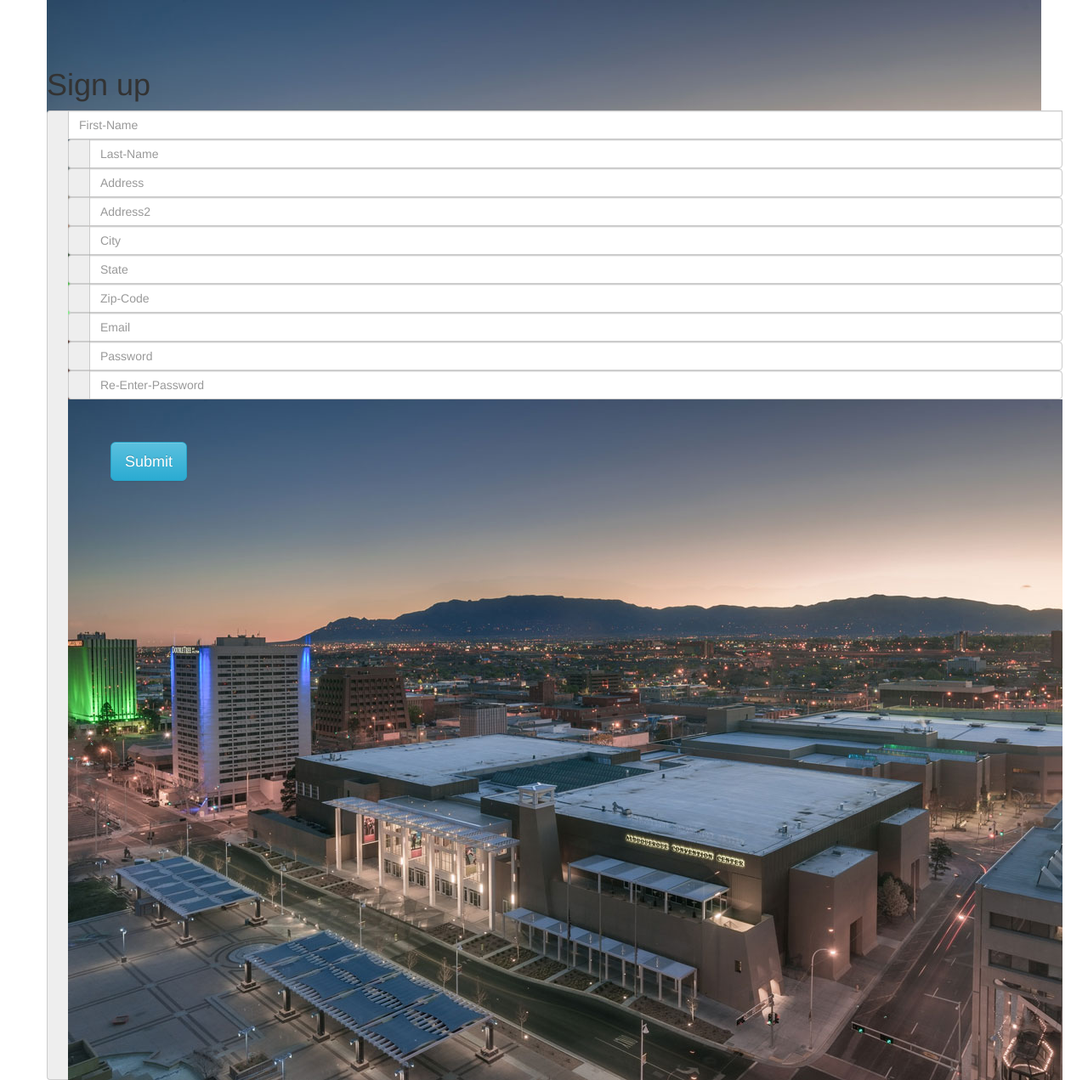
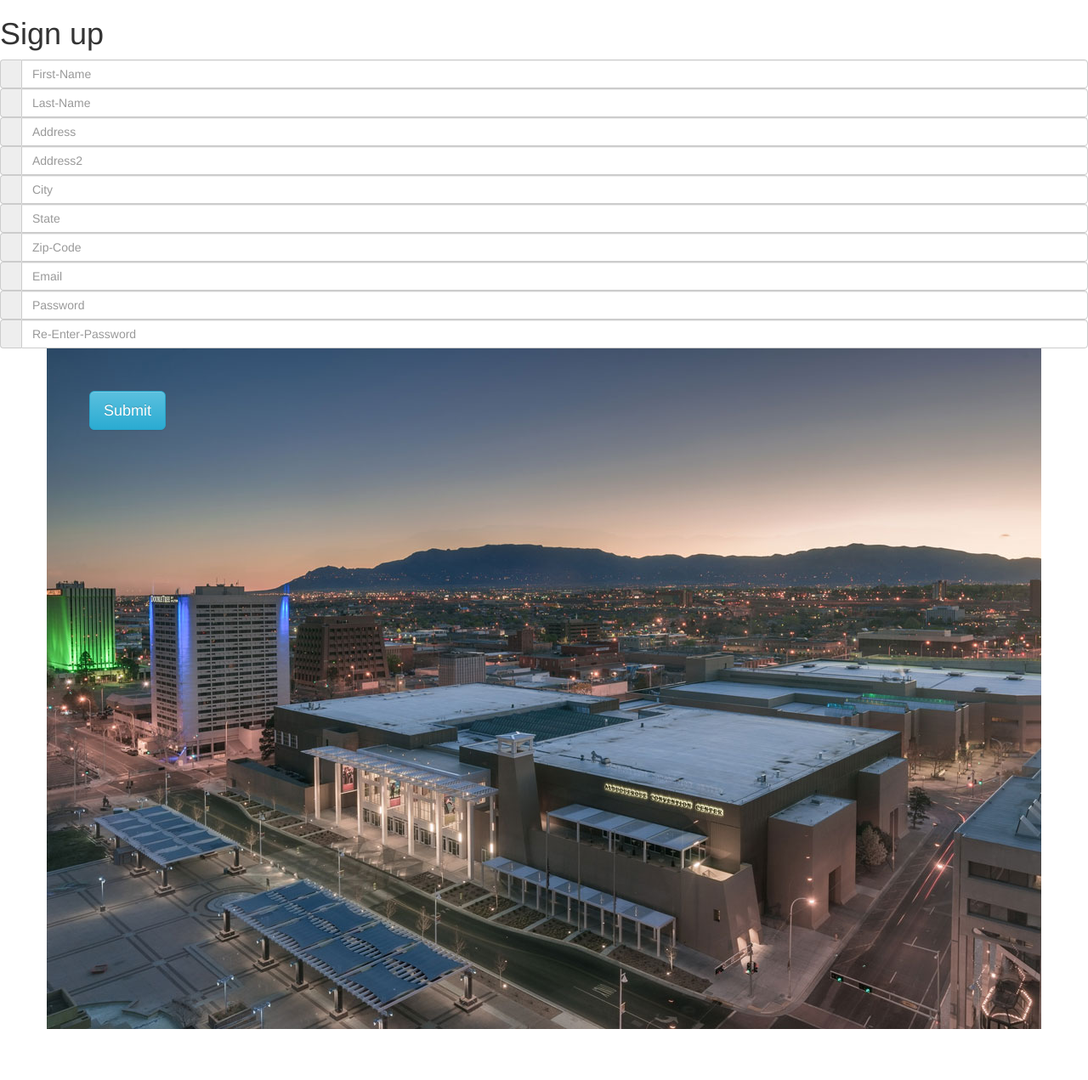
Before and after one commit to stevenhebert/townhall, a PHP site: page /static-ui/register.php in a window 1280 px wide. Shown: the whole page at 85% size. Run offline with PHP 8.4, Linux system fonts and the light colour scheme; some libraries are stand-ins or nearby versions.

Commit message:
changed registation form
https://app.asana.com/0/395328240769551/402889052603768

```diff
--- a/static-ui/register.php
+++ b/static-ui/register.php
@@ -53,20 +53,14 @@
 
 
 
-        <title>Sign-up</title>
+        <title>Register</title>
     </head>
 <body>
-<div class="container">
-    <div class="row">
-        <div class="col-md-6"</div>
-        <div class="col-md-6"></div>
-    </div>
-
 <h1>Sign up</h1>
 <form>
     <div class="input-group">
         <span class="input-group-addon"></span>
-        <input id="First-Name" type="text" class="form-control" name="First-Name" placeholder="First-Name"
+        <input id="First-Name" type="text" class="form-control" name="First-Name" placeholder="First-Name">
     </div>
     <div class="input-group">
         <span class="input-group-addon"></span>
```
